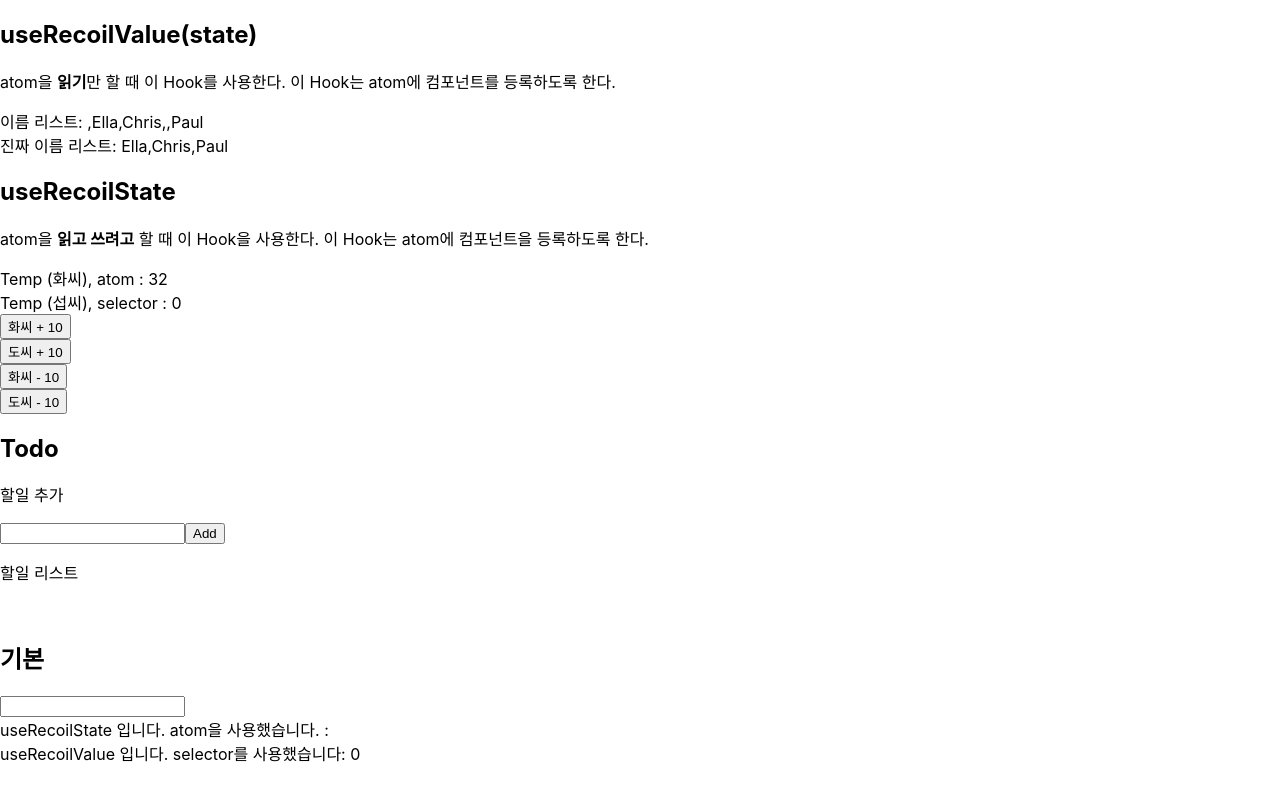
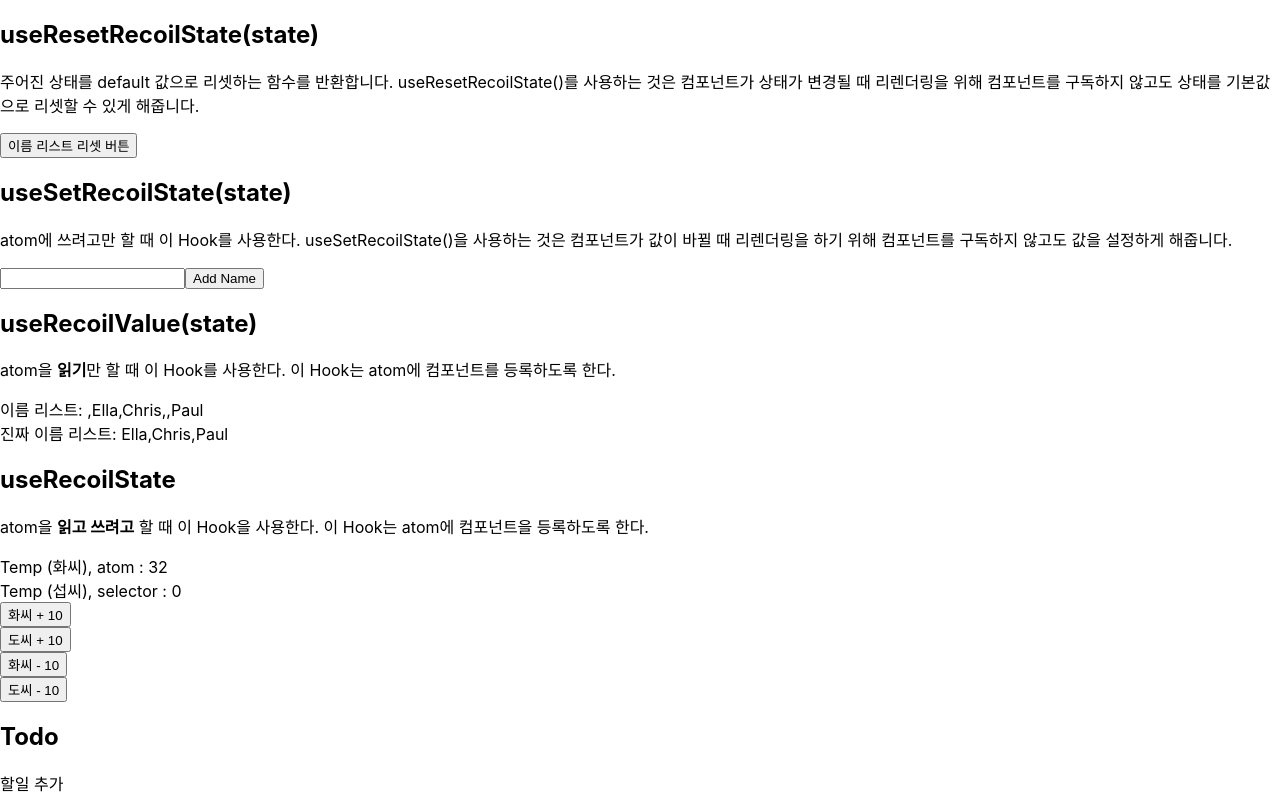
Before and after one commit to uhgenie7/recoil_playground, a React (Create React App) app: page / in a window 1280 px wide. Shown: the top 800 px of the page. Built offline with nearby package versions, Linux system fonts and the light colour scheme.

Commit message:
useResetRecoilState

```diff
--- a/src/App.js
+++ b/src/App.js
@@ -3,10 +3,27 @@
 import TodoList from "./components/Todo/TodoList";
 import TempCelsius from "./components/TempCelsius";
 import NameDisplay from "./components/NameDisplay";
+import Form from "./components/Form";
+import NameDisplayResetButton from "./components/NameDisplayResetButton";
 
 function App() {
   return (
     <RecoilRoot>
+      <h2>useResetRecoilState(state)</h2>
+      <p>
+        주어진 상태를 default 값으로 리셋하는 함수를 반환합니다.
+        useResetRecoilState()를 사용하는 것은 컴포넌트가 상태가 변경될 때
+        리렌더링을 위해 컴포넌트를 구독하지 않고도 상태를 기본값으로 리셋할 수
+        있게 해줍니다.
+      </p>
+      <NameDisplayResetButton />
+      <h2>useSetRecoilState(state)</h2>
+      <p>
+        atom에 쓰려고만 할 때 이 Hook를 사용한다. useSetRecoilState()을 사용하는
+        것은 컴포넌트가 값이 바뀔 때 리렌더링을 하기 위해 컴포넌트를 구독하지
+        않고도 값을 설정하게 해줍니다.
+      </p>
+      <Form />
       <h2>useRecoilValue(state)</h2>
       <p>
         atom을 <strong>읽기</strong>만 할 때 이 Hook를 사용한다. 이 Hook는
--- /dev/null
+++ b/src/components/NameDisplayResetButton.js
@@ -0,0 +1,9 @@
+import { useResetRecoilState } from "recoil";
+import { namesState } from "../states/namesState";
+
+function NameDisplayResetButton() {
+  const resetList = useResetRecoilState(namesState);
+  return <button onClick={resetList}>이름 리스트 리셋 버튼</button>;
+}
+
+export default NameDisplayResetButton;
```
